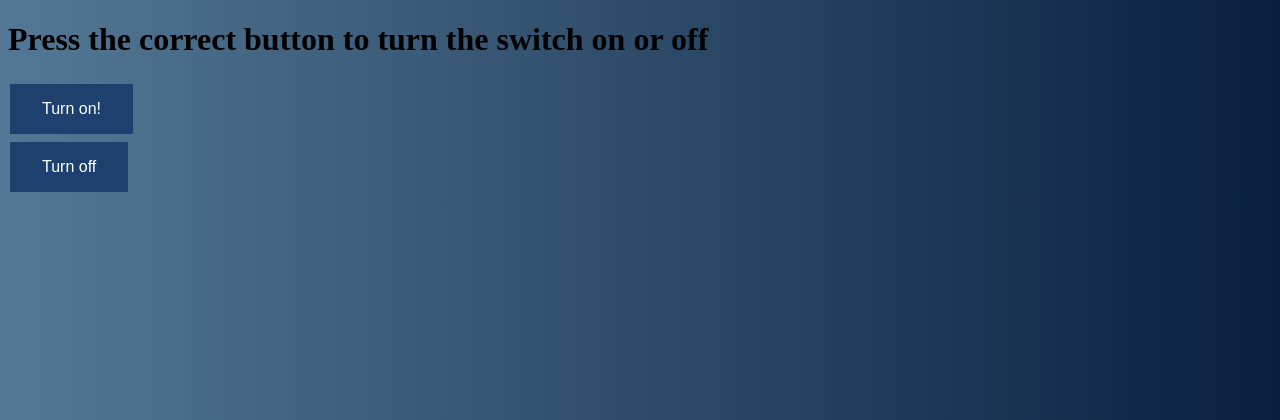
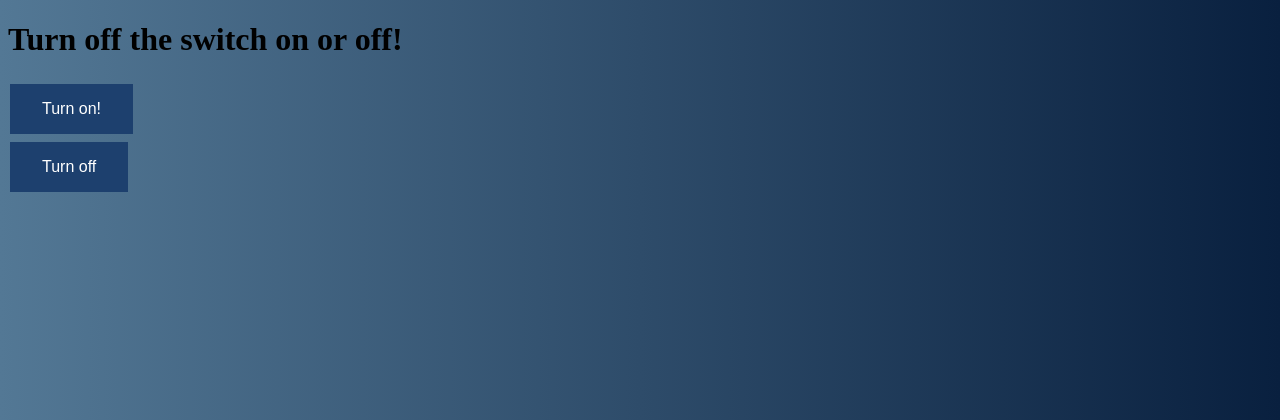
Before and after one commit to pro-gamer007/Bro-Website-Thingy, a Flask app: page / in a window 1280 px wide. Shown: the top 420 px of the page. Run offline with Flask 2, Linux system fonts and the light colour scheme.

Commit message:
Small things to change and hopefully better way to go to the home page

```diff
--- a/templates/index.html
+++ b/templates/index.html
@@ -44,7 +44,7 @@
 <head><title>Switch</title>
     <meta charset=utf-8> </head>
     <body>
-        <h1>Press the correct button to turn the switch on or off</h1>
+        <h1>Turn off the switch on or off!</h1>
         <form action="/on/">
             <input class="button button1" type="submit" value="Turn on!" />
         </form>
--- a/templates/off.html
+++ b/templates/off.html
@@ -48,9 +48,11 @@
         <form action="/on/">
             <input class="button button1" type="submit" value="Turn on" />
         </form>
+        <section>
         <footer>
             <form action="/">
                 <input class="button button2" type="submit" value="Go back to main page" />
             </form>
         </footer>
+    </section>
     </body>
--- a/templates/on.html
+++ b/templates/on.html
@@ -48,9 +48,11 @@
         <form action="/off/">
             <input class="button button2" type="submit" value="Turn off" />
             </form>
+            <section>
             <footer>
                 <form action="/">
                 <input class="button button2" type="submit" value="Go back to the main page" />
                 </form>
+                <section>
             </footer>
     </body>
```
